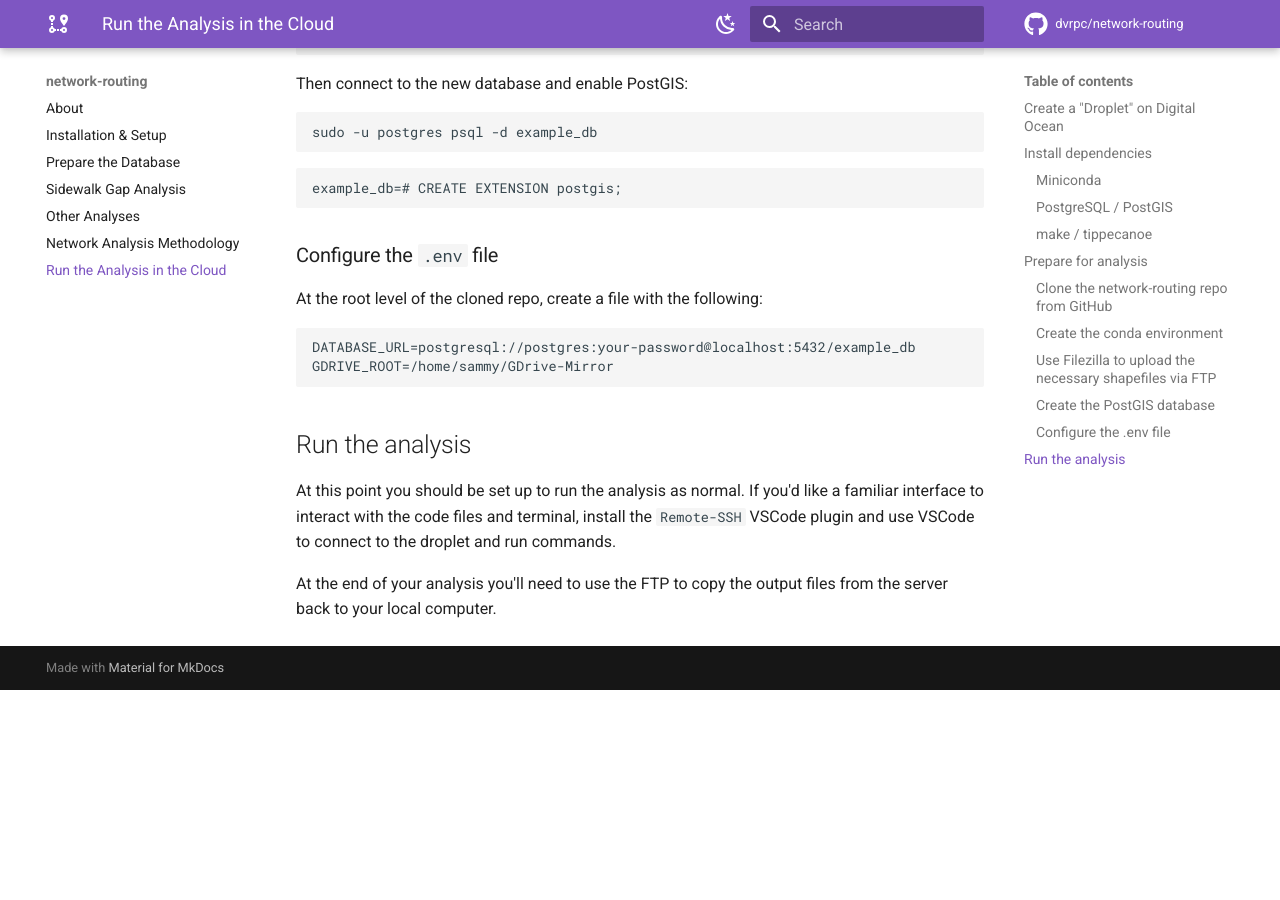
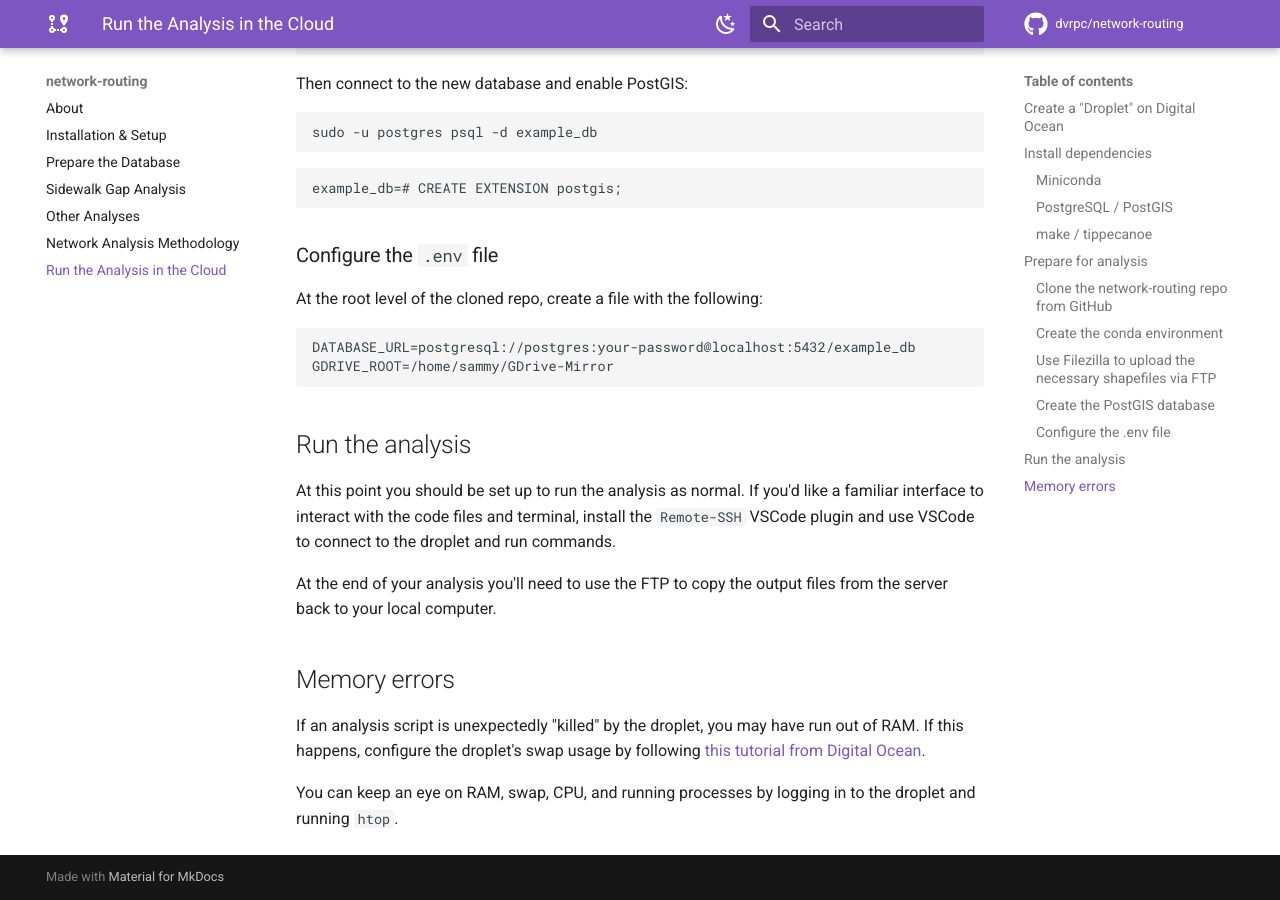
Before and after one commit to dvrpc/network-routing, an MkDocs documentation site: the page built from docs/cloud.md, in a window 1280 px wide and 900 px high, scrolled down 1914 px. Built offline with MkDocs 1.6.1 and Material for MkDocs 9.7.7, drawn with Linux system fonts in a browser that asks for light colours; comment, search, counter and statistics services are not loaded; before the commit the page ends 2604 px from its top, so only the background shows below that.

Commit message:
Add swap link

```diff
--- a/docs/cloud.md
+++ b/docs/cloud.md
@@ -110,3 +110,10 @@ to interact with the code files and terminal, install the `Remote-SSH` VSCode pl
 to connect to the droplet and run commands.
 
 At the end of your analysis you'll need to use the FTP to copy the output files from the server back to your local computer.
+
+## Memory errors
+
+If an analysis script is unexpectedly "killed" by the droplet, you may have run out of RAM. If this happens, configure
+the droplet's swap usage by following [this tutorial from Digital Ocean](https://www.digitalocean.com/community/tutorials/how-to-add-swap-space-on-ubuntu-20-04).
+
+You can keep an eye on RAM, swap, CPU, and running processes by logging in to the droplet and running `htop`.
```
